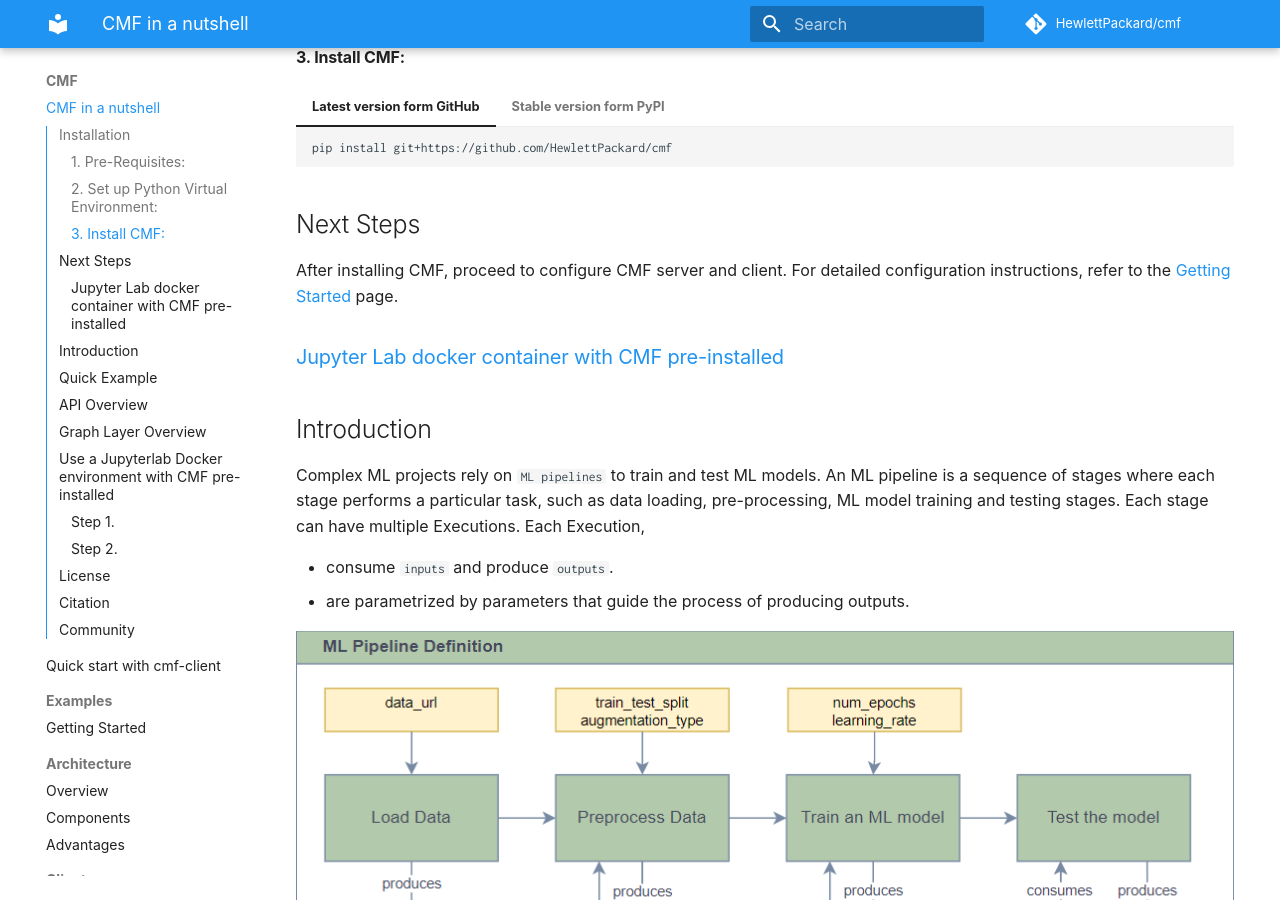
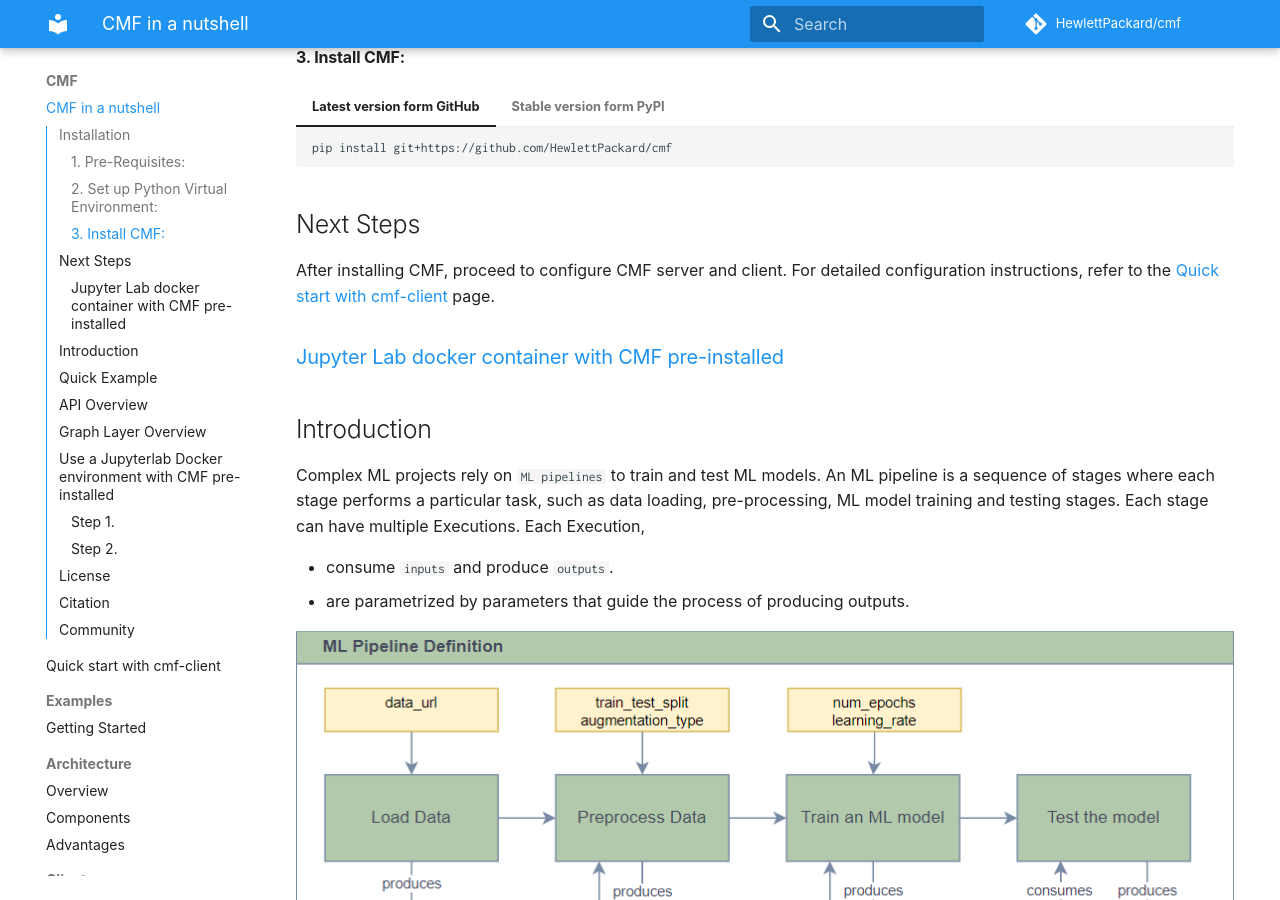
Before and after one commit to HewlettPackard/cmf, an MkDocs documentation site: the page built from docs/index.md, in a window 1280 px wide and 900 px high, scrolled down 576 px. Built offline with MkDocs 1.6.1 and Material for MkDocs 9.7.7, drawn with Linux system fonts in a browser that asks for light colours; some web fonts are replaced; comment, search, counter and statistics services are not loaded.

Commit message:
Update index.md
Replaced "Getting started" with "Quick start with cmf-client"

````diff
--- a/docs/index.md
+++ b/docs/index.md
@@ -37,7 +37,7 @@
     ```
 ## Next Steps
 
-After installing CMF, proceed to configure CMF server and client. For detailed configuration instructions, refer to the [Getting Started](./cmf_client/step-by-step.md) page.
+After installing CMF, proceed to configure CMF server and client. For detailed configuration instructions, refer to the [Quick start with cmf-client](./cmf_client/step-by-step.md) page.
 
 
 ### [Jupyter Lab docker container with CMF pre-installed](#docker-section)
````
